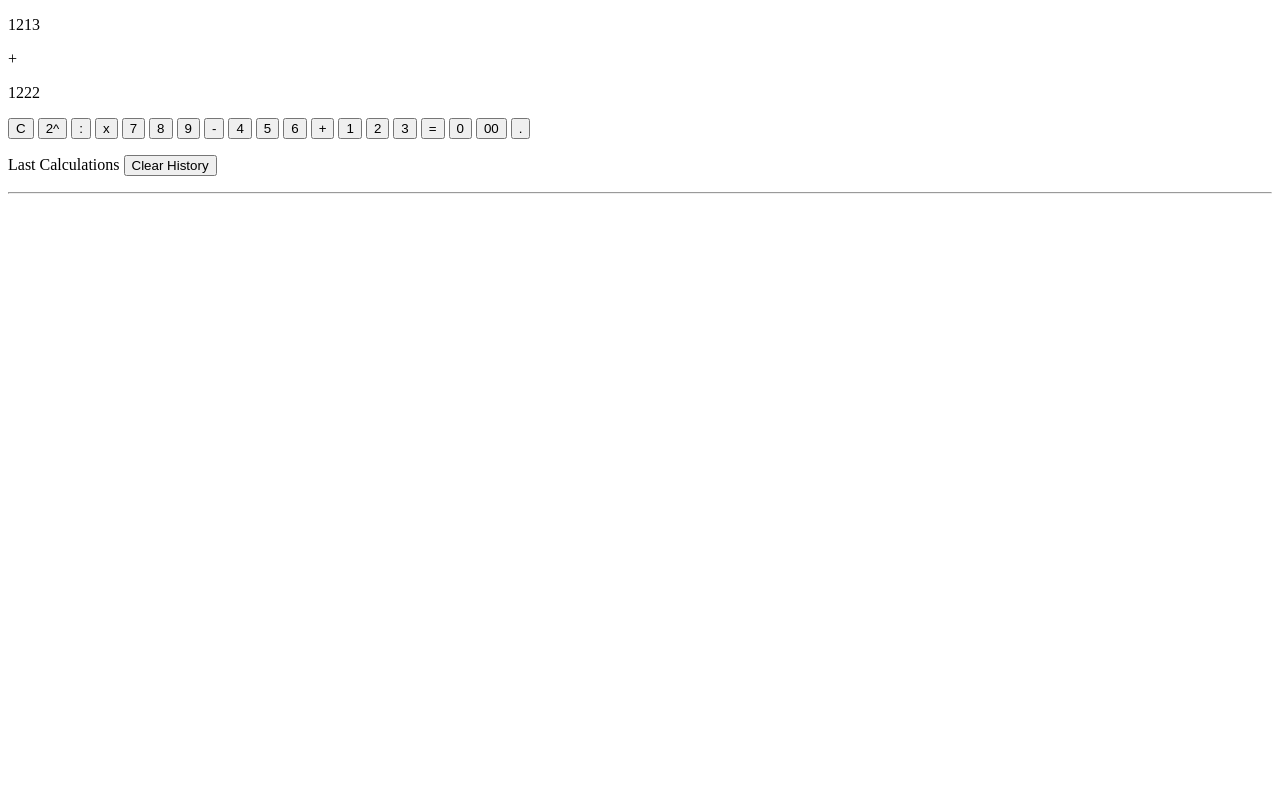
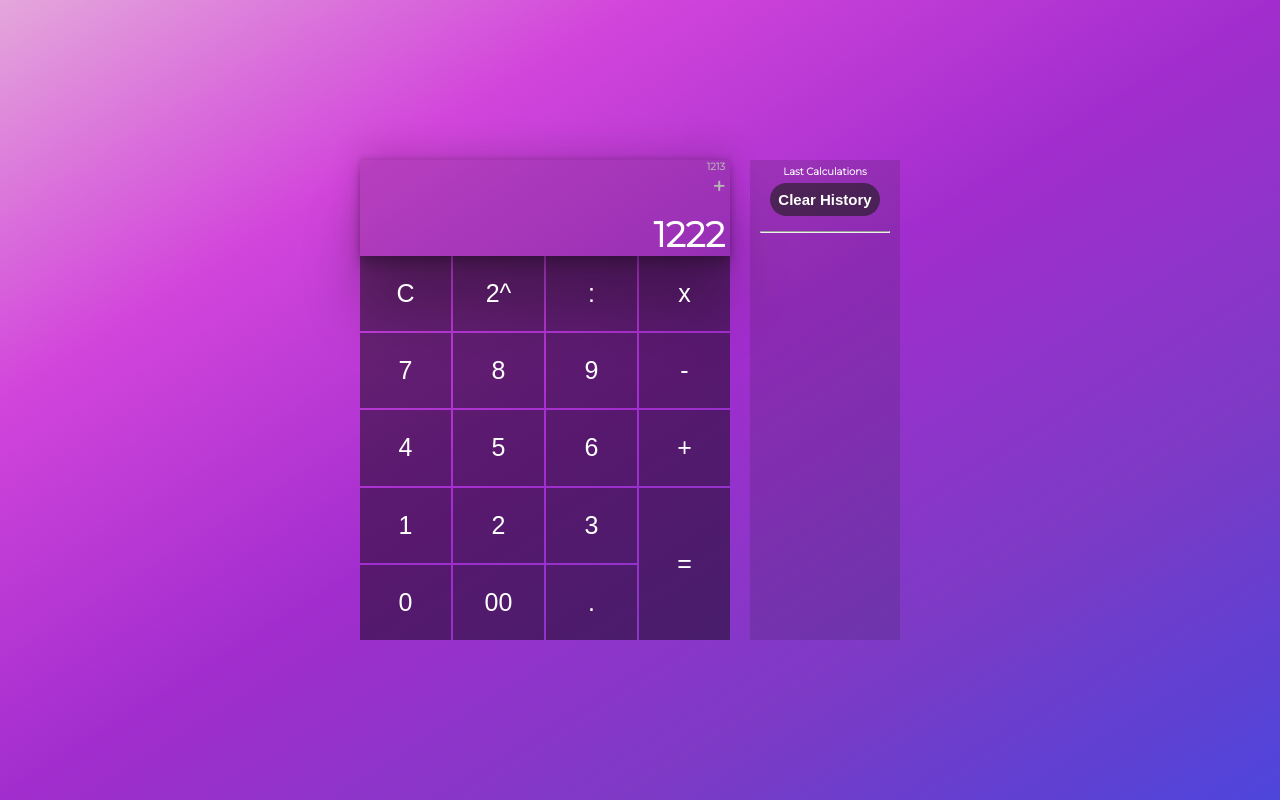
Before and after one commit to arekpl28/Projects, a plain HTML site: page 01 Calculator/index.html in a window 1280 px wide. Drawn offline with Linux system fonts and the light colour scheme.

Commit message:
Add style css

```diff
--- a/01 Calculator/index.html
+++ b/01 Calculator/index.html
@@ -14,9 +14,9 @@
           <p>1213</p>
           <span class="mathSign">+</span>
         </div>
-      </div>
         <p class="currentNumber">1222</p>
       </div>
+
       <div class="panel">
         <button class="clear">C</button>
         <button class="operator">2^</button>
@@ -38,10 +38,11 @@
         <button class="number">00</button>
         <button class="number">.</button>
       </div>
-    <div class="claculator-history">
+    </div>
+    <div class="calculator-history">
       <p class="history-title">
         Last Calculations
-        <button class="history-tbn">Clear History</button>
+        <button class="history-btn">Clear History</button>
       </p>
       <hr />
       <ul class="history"></ul>
--- a/01 Calculator/style.css
+++ b/01 Calculator/style.css
@@ -0,0 +1,135 @@
+@import url("https://fonts.googleapis.com/css2?family=Montserrat:wght@300&display=swap");
+
+*,
+::before,
+::after {
+  margin: 0;
+  padding: 0;
+  box-sizing: border-box;
+}
+
+html {
+  font-size: 10px;
+  font-family: "Montserrat", sans-serif;
+}
+
+body {
+  display: flex;
+  justify-content: center;
+  align-items: center;
+  min-height: 100vh;
+  background-image: linear-gradient(
+    to right bottom,
+    #e4a7db,
+    #d245db,
+    #a22dce,
+    #7d3ac5,
+    #4d45db
+  );
+}
+
+.calculator {
+  height: 60vh;
+  min-width: 370px;
+  max-width: 370px;
+}
+
+.display {
+  display: flex;
+  flex-direction: column;
+  justify-content: space-between;
+  width: 100%;
+  min-height: 20%;
+  max-height: min-content;
+  padding-right: 5px;
+  background-color: rgba(29, 27, 27, 0.151);
+  box-shadow: rgba(0, 0, 0, 0.25) 0px 54px 55px,
+    rgba(0, 0, 0, 0.12) 0px -12px 30px, rgba(0, 0, 0, 0.12) 0px 4px 6px,
+    rgba(0, 0, 0, 0.17) 0px 12px 13px, rgba(0, 0, 0, 0.09) 0px -3px 5px;
+  color: white;
+  word-break: break-all;
+  text-align: right;
+  font-weight: bold;
+}
+
+.currentNumber {
+  font-size: 3.5rem;
+}
+
+.previousNumber {
+  color: rgb(182, 182, 182);
+}
+
+.mathSign {
+  font-size: 2.2rem;
+}
+
+.panel {
+  height: 80%;
+  display: grid;
+  grid-template-columns: repeat(4, 1fr);
+  grid-template-rows: repeat(5, 1fr);
+  gap: 2px;
+}
+
+.panel button {
+  font-size: 2.5rem;
+  background-color: rgba(0, 0, 0, 0.466);
+  color: white;
+  cursor: pointer;
+  border: none;
+  outline: none;
+  transition: all 0.2s ease-in-out;
+}
+
+button:hover {
+  background-color: rgba(0, 0, 0, 0.546);
+}
+
+.equals {
+  grid-row: -1/-3;
+  grid-column: -2/-1;
+}
+
+.calculator-history {
+  height: 60vh;
+  margin: 20px;
+  width: 150px;
+  background-color: rgba(20, 27, 27, 0.151);
+  color: white;
+  padding: 5px 10px;
+  font-weight: bold;
+  text-align: center;
+}
+
+.history {
+  list-style: none;
+}
+
+.history-title {
+  padding-bottom: 10px;
+}
+
+.history-btn {
+  padding: 8px;
+  margin: 5px auto;
+  font-size: 1.5rem;
+  border: none;
+  border-radius: 20px;
+  background-color: rgba(29, 27, 27, 0.603);
+  color: white;
+  cursor: pointer;
+  font-weight: bold;
+  outline: none;
+}
+
+.history-btn.active {
+  display: block;
+}
+
+.history-item {
+  margin: 8px 0;
+  letter-spacing: 1px;
+  border-bottom: 1px solid rgba(29, 27, 27, 0.233);
+  padding-bottom: 5px;
+}
```
Lines whose indentation alone changed are shown as unchanged.
